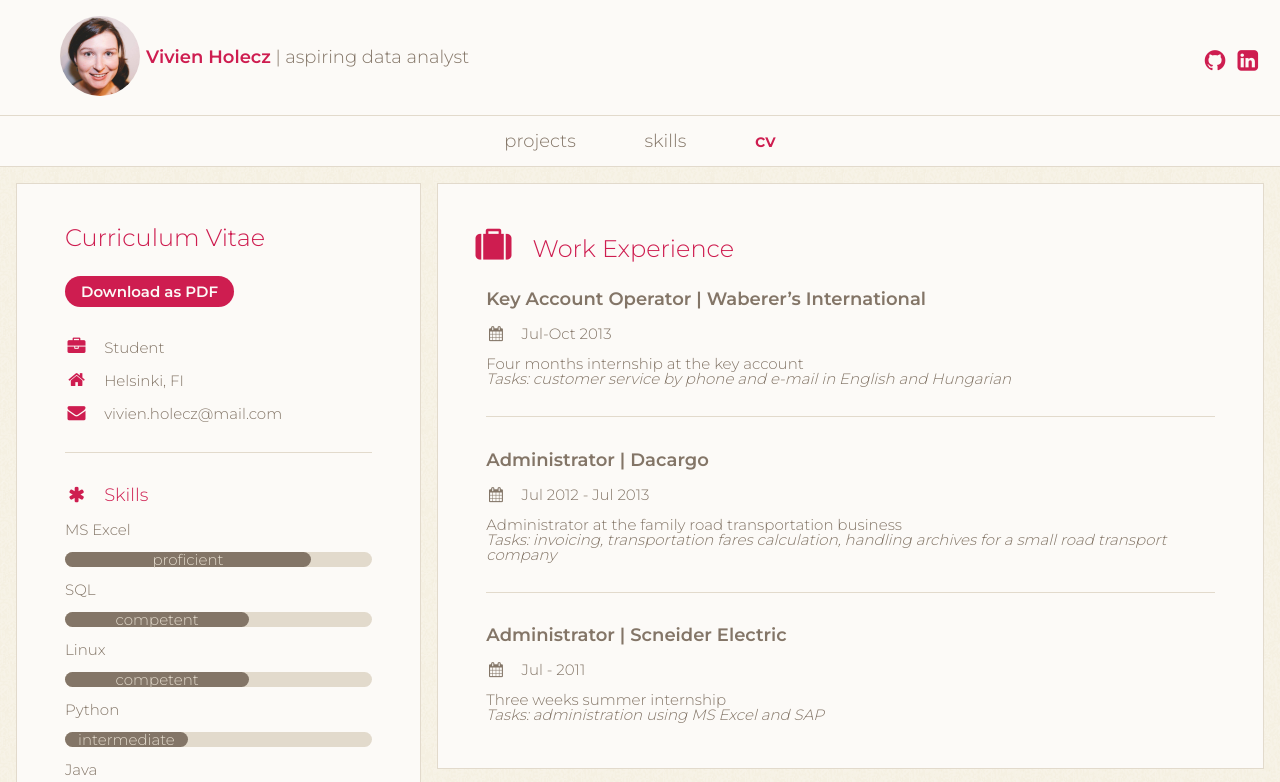
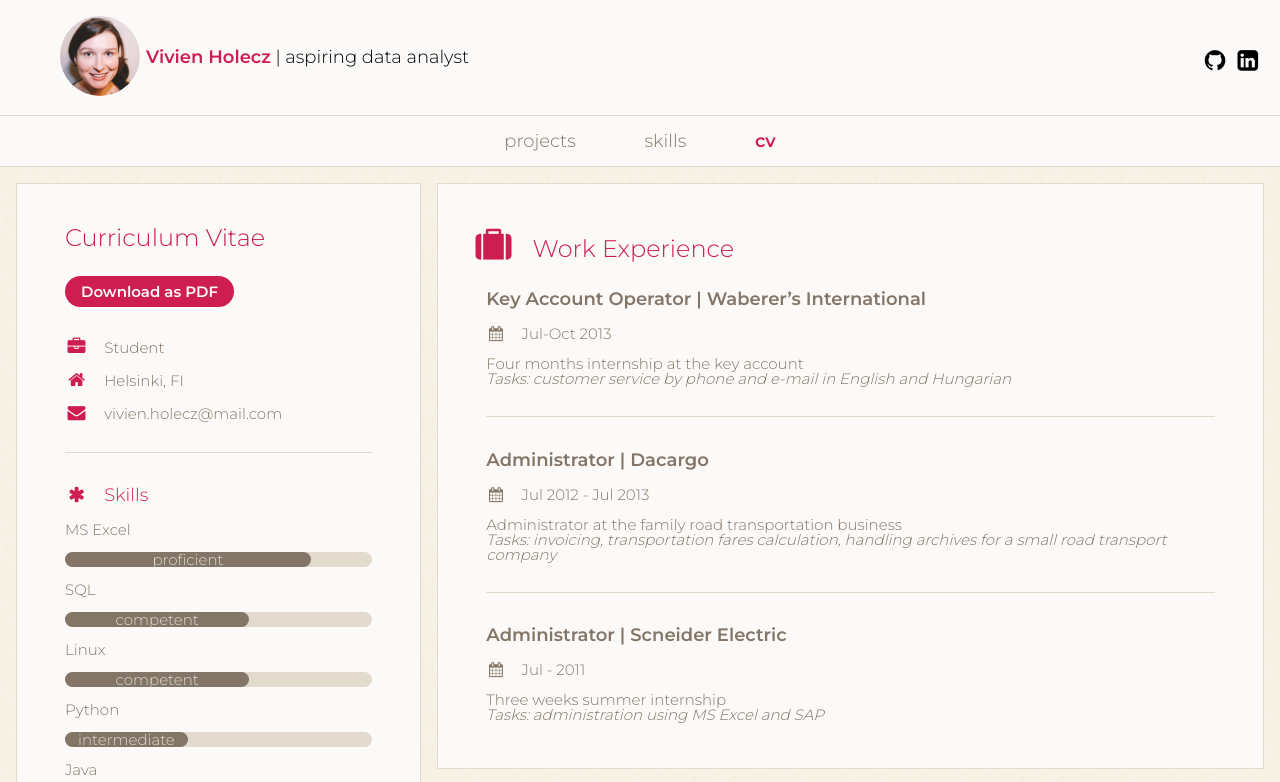
Before and after one commit to hovien/hovien.github.io, a plain HTML site: page cv.html in a window 1280 px wide. Shown: the top 782 px of the page. Drawn offline with nearby package versions, Linux system fonts and the light colour scheme.

Commit message:
color tweak

```diff
--- a/custom.css
+++ b/custom.css
@@ -4,13 +4,13 @@ h1,h2,h3,h4,h5,h6{color:#CE1D50;}
 hr{margin:0px 0;border-top: 1px solid #E2DACC;}
 .bold {font-weight:600;}
 .red{color:#CE1D50;}
-.red-button{color:#FCFAF7;background-color:#CE1D50;}
-.title{text-decoration:none;padding:0px 6px!important;}
+.red-button{color:#fcfaf8;background-color:#CE1D50;}
+.title{color:black!important; text-decoration:none;padding:0px 6px!important;}
 .title-row{margin:48px 16px 49px 0px;}
 .chosen{color:#CE1D50;font-weight:600}
 .custom-button{text-decoration:none;cursor:pointer;padding-left:32px;padding-right:32px;}
 .custom-button:hover{background-color:inherit;color:#CE1D50;-webkit-transition-duration:0.2s;transition-duration:0.2s;}
-.custom-theme-medium {color:#837567!important;background-color:#FCFAF7 !important}
+.custom-theme-medium {color:#837567!important;background-color:#fcfaf8 !important}
 .custom-theme-light {color:#837567!important;background-color:#E2DACC !important}
 .custom-theme-dark {color:#E2DACC!important;background-color:#837567 !important}
 .custom-card{padding:32px 32px 16px 32px;margin-top:16px;margin-bottom:16px;border:1px solid #E2DACC;}
```
